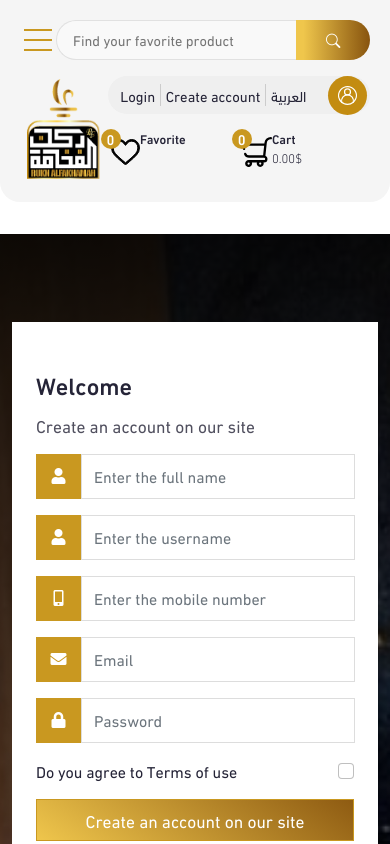
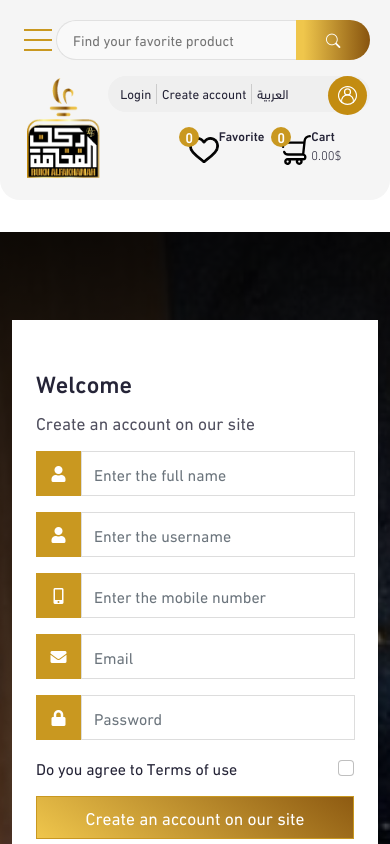
Before and after one commit to Bassil-ali/rokn-alfahama, a Vue app: page /main/register in a window 390 px wide. Shown: the top 844 px of the page. Built offline with nearby package versions, Linux system fonts and the light colour scheme; no server answers; what vue-facebook, vue-sweetalert2 would draw is missing.

Commit message:
solve error in item form

```diff
--- a/src/dashboard/views/dashboard/items/form.vue
+++ b/src/dashboard/views/dashboard/items/form.vue
@@ -628,7 +628,7 @@ export default {
 
           this.$store.dispatch("property/store", this.properties);
         }
-        if (this.shipments[0].name) {
+        if (this.shipments[0]) {
           this.shipments.map((shipment) => {
             if (shipment.item_id) {
               this.$store.dispatch("shippinga/update", shipment);
--- a/src/main/assets/css/style.css
+++ b/src/main/assets/css/style.css
@@ -165,7 +165,7 @@ header .logo-container>.d-flex>.search-menu {
 }
 
 header .logo-container>.d-flex>.user-area {
-    width: 20%;
+    width: 23%;
     flex: 0 0 auto;
 }
 
@@ -398,14 +398,14 @@ header .logo-container>.d-flex>.user-area>.option-user .item-cart a>span>strong
 
 .product .item figure a {
     display: block;
-    height: 160px;
+    height: 200px;
     overflow: hidden;
 }
 
 .product .item figure a img {
     width: 100%;
     height: 100%;
-    object-fit: cover;
+    object-fit: scale-down;
 }
 
 .section-02.product {
@@ -930,7 +930,7 @@ span.value.upper::before {
 #sync2 .item figure img {
     width: 100%;
     height: 100%;
-    object-fit: cover;
+    object-fit: scale-down;
 }
 
 #sync2 .item figure {
@@ -2139,7 +2139,6 @@ header.checkout {
     justify-content: space-between;
     padding: 1rem;
     margin-top: 5rem;
-
 }
 
 .entry-content.checkout .block form.copon input[type="text"] {
@@ -2463,10 +2462,11 @@ a.button.fill.no {
     .option-user.d-flex {
         width: 100%;
         margin-right: .75rem;
+        justify-content: flex-end;
     }
 
     .option-user.d-flex .item-cart {
-        width: 50%;
+        width: 35%;
         flex: 0 0 auto;
     }
 
@@ -2662,9 +2662,6 @@ a.button.fill.no {
         border: 0;
     }
 
-
-
-
     .entry-content.category>.container>.row>.col-md-9>.head-block>.d-flex {
         display: block !important;
     }
@@ -2747,5 +2744,11 @@ a.button.fill.no {
         display: none;
     }
 
-
-}
+    header .logo-container>.d-flex>.user-area>.user-login-reg>ul>li>a {
+        font-size: .819rem;
+    }
+
+    .section-02 .row {
+        display: block !important;
+    }
+}
--- a/src/plugins/axios.js
+++ b/src/plugins/axios.js
@@ -2,8 +2,8 @@ import axios from 'axios';
 // const baseURL = 'http://localhost/api'
 
 
-const baseURL =process.env.URL || `${window.location.protocol}//${window.location.host}/api`;
-//const baseURL = 'http://127.0.0.1:8000/api';
+//const baseURL =process.env.URL || `${window.location.protocol}//${window.location.host}/api`;
+const baseURL = 'http://127.0.0.1:8000/api';
 export default axios.create({
     baseURL,
     headers: {
--- a/src/store/i18n/locales/en.json
+++ b/src/store/i18n/locales/en.json
@@ -404,7 +404,8 @@
   "updated_successfully":"Updated Successfully",
   "email_error":"invalid email",
   "size":"size",
-  "select":"select"
+  "select":"select",
+   "number_of_items":"number of items"
 
 
 
```
Also changed, not shown: src/main/assets/css/style.ltr.scss (+46 -18 lines).
